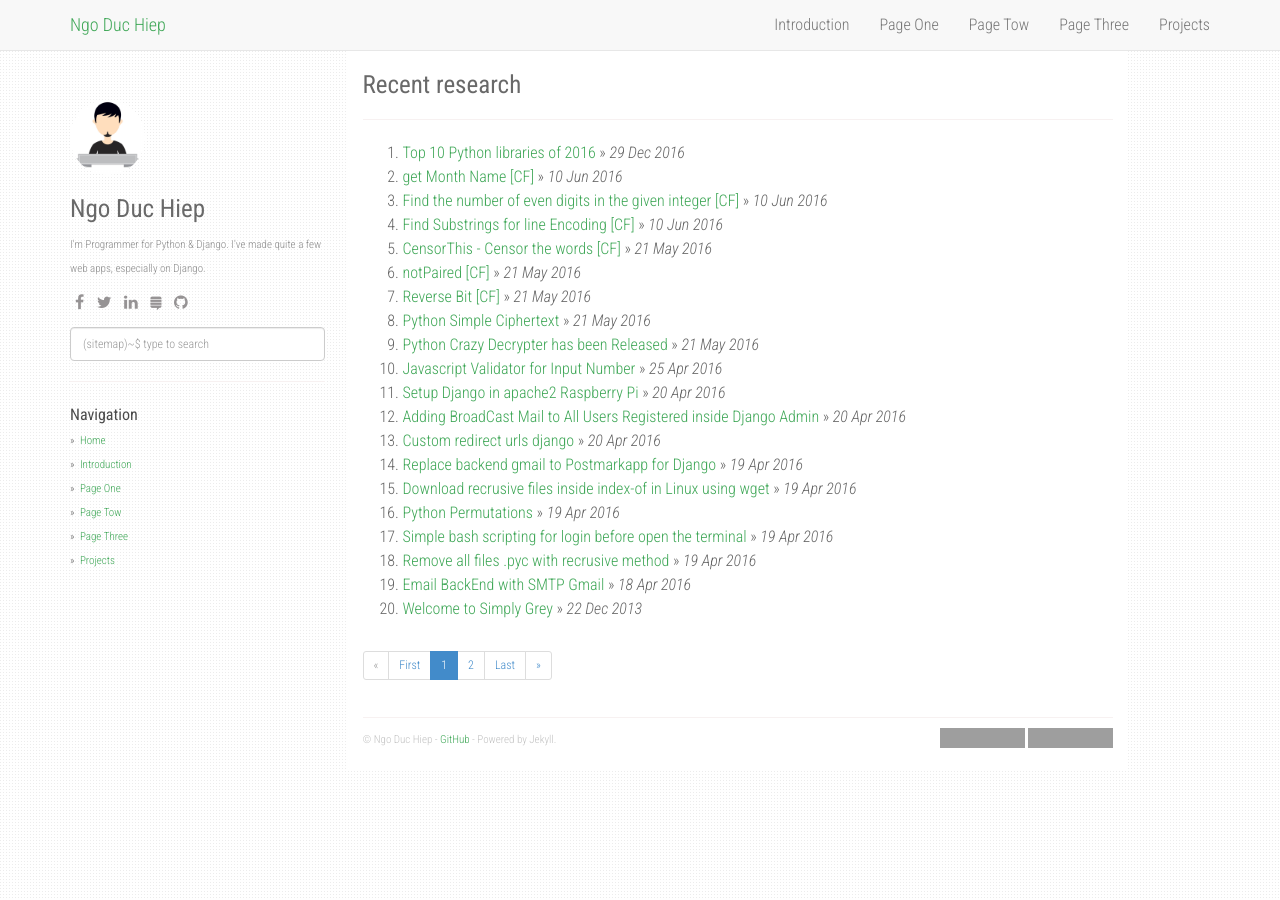
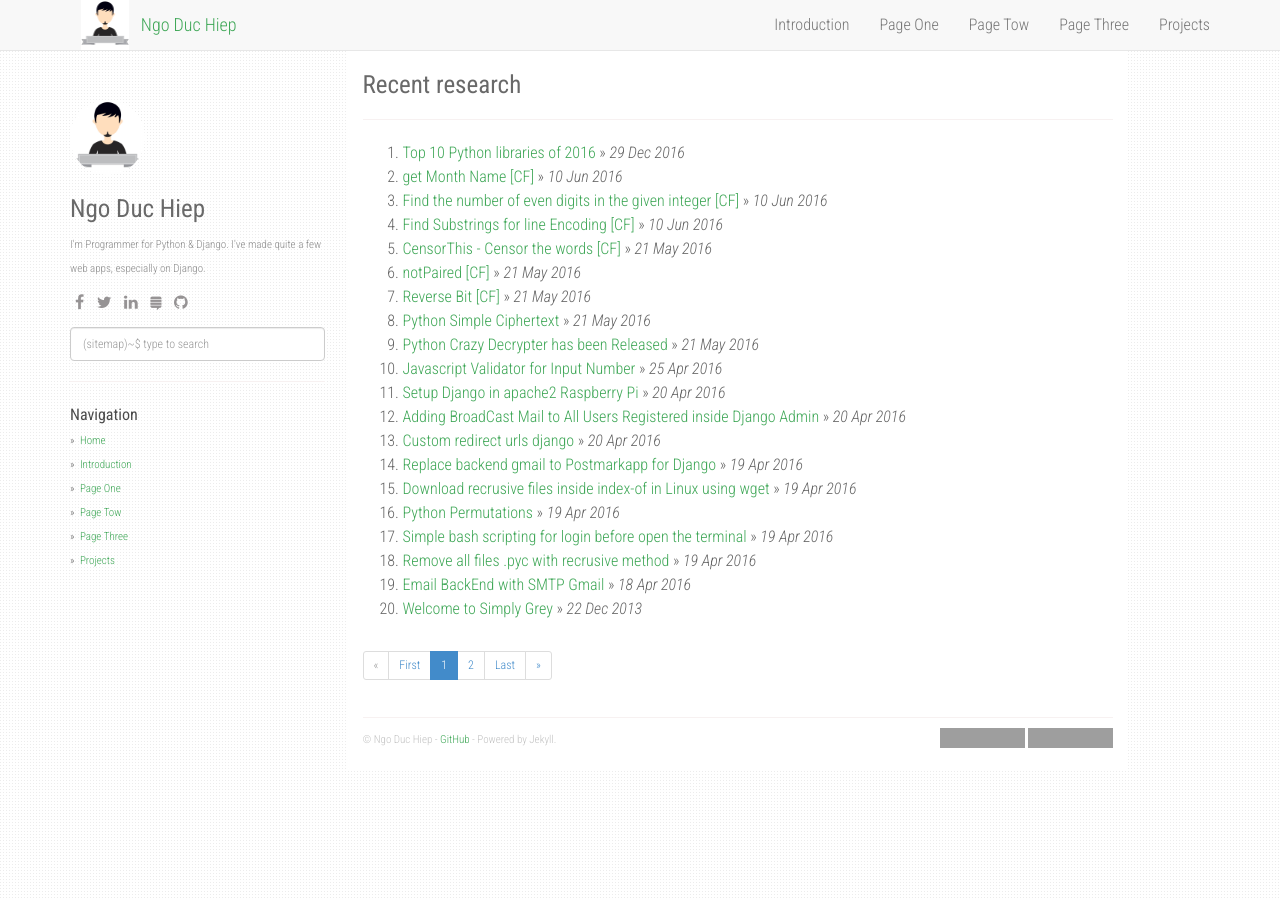
Before and after one commit to hypn0t1z/hypn0t1z.github.io, a Jekyll site: the page built from index.html, in a window 1280 px wide. Built offline with Jekyll 4.4.1, drawn with Linux system fonts in a browser that asks for light colours; nearby versions of some CDN libraries; the list of posts is cut into pages by our own code; grey boxes are pictures that could not be loaded.

Commit message:
first commit

```diff
--- a/_layouts/default.html
+++ b/_layouts/default.html
@@ -114,7 +114,9 @@ layout: compress
   </head>
   <body>
       <nav class="navbar navbar-default navbar-fixed-top affix-top">
+
         <div class="container">
+            <a href="/"><img class="home-avatar" src="{{ site.avatar_url }}" height="50px" width="48px" /></a>
           <!-- Toggle for better mobile display-->
           <div class="navbar-header">
             <button class="navbar-toggle collapsed" type="button" data-toggle="collapse" data-target="#bs-example-navbar-collapse-1" aria-expanded="false">
--- a/static/css/main.css
+++ b/static/css/main.css
@@ -101,6 +101,11 @@ div.col-sm-3 div.profile-about {
   margin-top: 10px;
   color: #8C8C8C;
 }
+.navbar-default a img.home-avatar {
+  vertical-align: middle;
+  float: left;
+  margin: 0% 1%;
+}
 div.col-sm-3 img.profile-avatar {
   border-radius: 150px;
   -webkit-border-radius: 150px;
@@ -171,4 +176,12 @@ div.col-sm-3 img.profile-avatar {
   }
 }
 @media (max-width: 768px) {
+  .navbar-default a img.home-avatar {
+    vertical-align: middle;
+    float: left;
+    margin: 2% 0;
+  }
+  .navbar-default .navbar-brand {
+    margin: 2%;
+  }
 }
```
